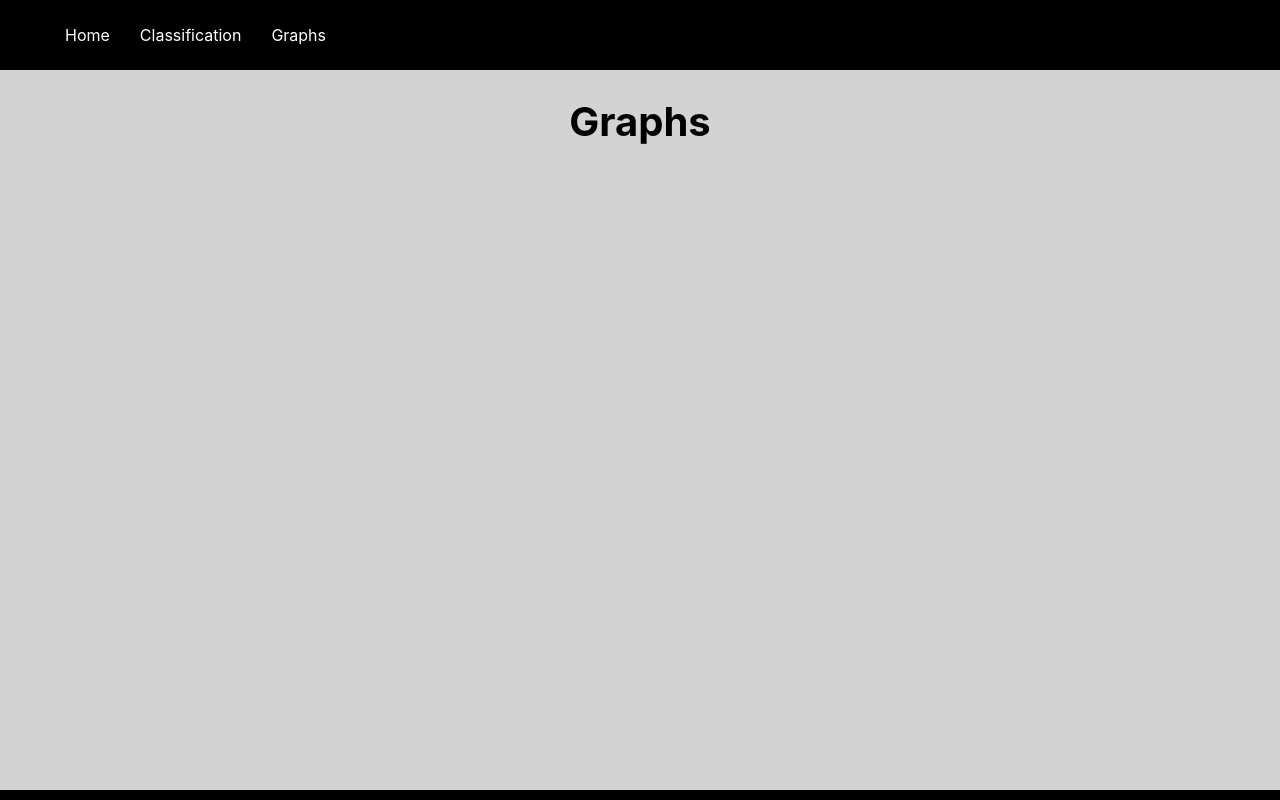
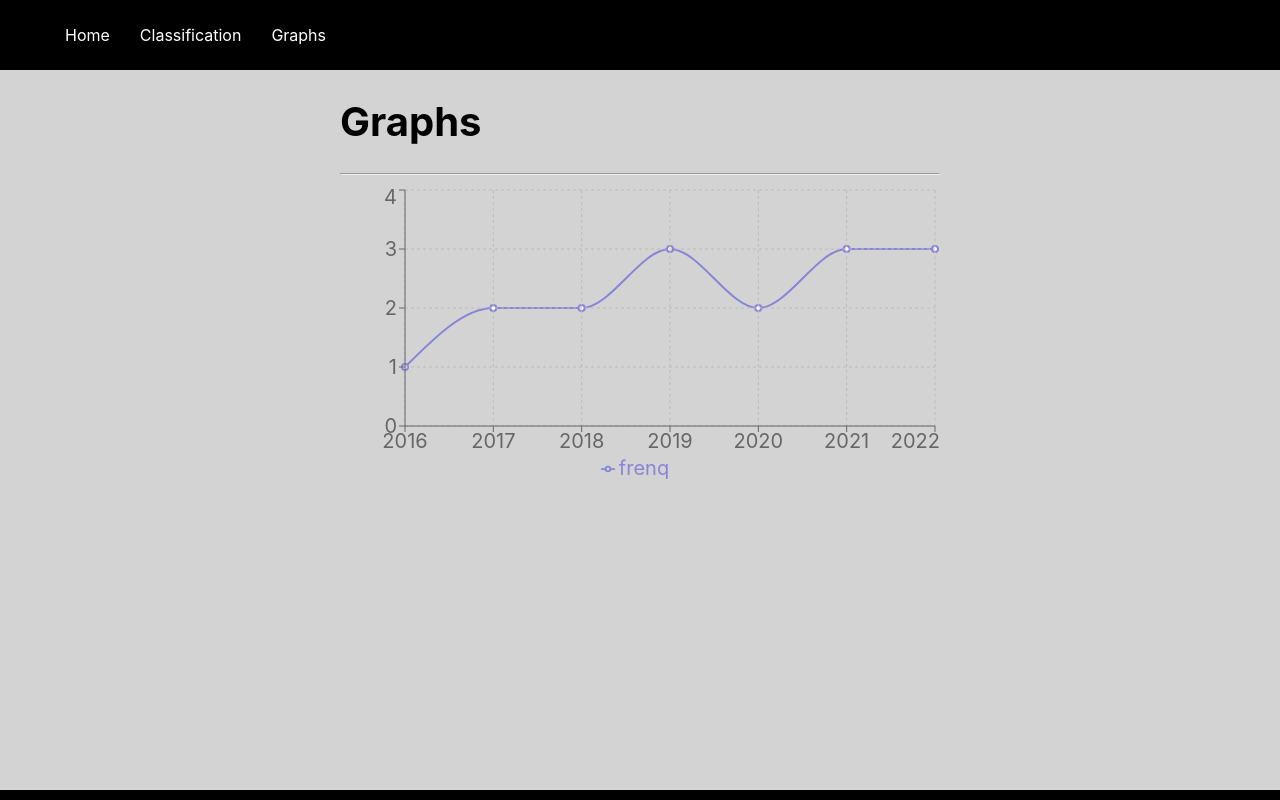
Before and after one commit to sahraouilarbi/chanon-front, a Next.js app: page /graphs in a window 1280 px wide. Built offline with nearby package versions, Linux system fonts and the light colour scheme.

Commit message:
implementation primaire de Charts, reste imporation de données de BDD

```diff
--- /dev/null
+++ b/component/ChanonCharts.js
@@ -0,0 +1,39 @@
+import {
+    CartesianGrid,
+    Legend,
+    Line,
+    LineChart,
+    Tooltip,
+    XAxis,
+    YAxis,
+} from 'recharts';
+
+const data = [
+    {annee:'2016', frenq:'1'},
+    {annee:'2017', frenq:'2'},
+    {annee:'2018', frenq:'2'},
+    {annee:'2019', frenq:'3'},
+    {annee:'2020', frenq:'2'},
+    {annee:'2021', frenq:'3'},
+    {annee:'2022', frenq:'3'},
+]
+
+const ChanonCharts = () => {
+    return (
+        <LineChart width={600} height={300} data={data}>
+            <Line
+                type='monotone'
+                dataKey='frenq'
+                stroke='#8884D8'
+                strokeWidth={2}
+            />
+            <CartesianGrid stroke='#BBB' strokeDasharray='3 3' />
+            <XAxis dataKey='annee'/>
+            <YAxis  allowDecimals={false} />
+            <Tooltip />
+            <Legend />
+        </LineChart>
+    );
+};
+
+export default ChanonCharts;
--- a/package.json
+++ b/package.json
@@ -16,6 +16,7 @@
     "react": "^18.2.0",
     "react-dom": "^18.2.0",
     "react-simple-typewriter": "^5.0.1",
+    "recharts": "^2.7.2",
     "styled-components": "^5.3.10"
   }
 }
--- a/pages/graphs.js
+++ b/pages/graphs.js
@@ -1,4 +1,5 @@
 import Meta from '../component/Meta'
+import ChanonCharts from '../component/ChanonCharts';
 import { dividerClasses } from "@mui/material"
 
 const graphs =()=>{
@@ -6,6 +7,8 @@ const graphs =()=>{
         <div>
             <Meta title='Graphs' />
             <h1>Graphs</h1>
+            <hr/>
+            <ChanonCharts />
         </div>
     )
 }
```
Also changed, not shown: 1 other file (tests, documents, lock files or other folders).
